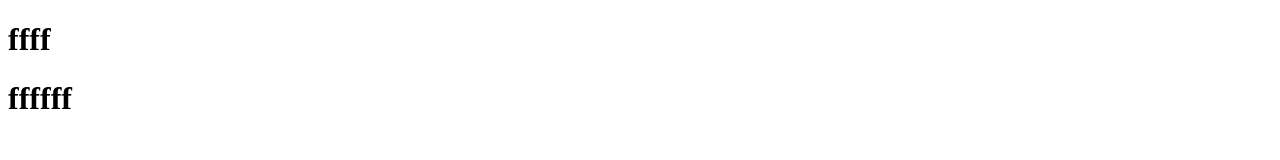
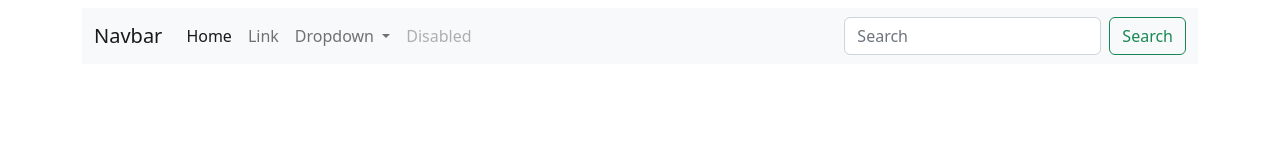
Before and after one commit to k12amrul/assignment-three, a plain HTML site: page index.html in a window 1280 px wide. Drawn offline with nearby package versions, Linux system fonts and the light colour scheme.

Commit message:
first commit

```diff
--- a/index.html
+++ b/index.html
@@ -1,13 +1,67 @@
-<!DOCTYPE html>
+<!doctype html>
 <html lang="en">
-<head>
-    <meta charset="UTF-8">
-    <meta http-equiv="X-UA-Compatible" content="IE=edge">
-    <meta name="viewport" content="width=device-width, initial-scale=1.0">
-    <title>Document</title>
-</head>
-<body>
-    <h1>ffff</h1>
-    <h1>ffffff</h1>
-</body>
-</html>
+  <head>
+    <meta charset="utf-8">
+    <meta name="viewport" content="width=device-width, initial-scale=1">
+
+    <title>Bootstrap demo</title>
+    <link href="https://cdn.jsdelivr.net/npm/bootstrap@5.2.0/dist/css/bootstrap.min.css" rel="stylesheet" integrity="sha384-gH2yIJqKdNHPEq0n4Mqa/HGKIhSkIHeL5AyhkYV8i59U5AR6csBvApHHNl/vI1Bx" crossorigin="anonymous">
+  </head>
+  <body>
+
+    <section class="container" >
+    <!-- navbar start -->
+        <div class="">
+
+
+    <nav class="navbar navbar-expand-lg bg-light mt-2 mb-5">
+        <div class="container-fluid">
+          <a class="navbar-brand" href="#">Navbar</a>
+          <button class="navbar-toggler" type="button" data-bs-toggle="collapse" data-bs-target="#navbarSupportedContent" aria-controls="navbarSupportedContent" aria-expanded="false" aria-label="Toggle navigation">
+            <span class="navbar-toggler-icon"></span>
+          </button>
+          <div class="collapse navbar-collapse" id="navbarSupportedContent">
+            <ul class="navbar-nav me-auto mb-2 mb-lg-0">
+              <li class="nav-item">
+                <a class="nav-link active" aria-current="page" href="#">Home</a>
+              </li>
+              <li class="nav-item">
+                <a class="nav-link" href="#">Link</a>
+              </li>
+              <li class="nav-item dropdown">
+                <a class="nav-link dropdown-toggle" href="#" role="button" data-bs-toggle="dropdown" aria-expanded="false">
+                  Dropdown
+                </a>
+                <ul class="dropdown-menu">
+                  <li><a class="dropdown-item" href="#">Action</a></li>
+                  <li><a class="dropdown-item" href="#">Another action</a></li>
+                  <li><hr class="dropdown-divider"></li>
+                  <li><a class="dropdown-item" href="#">Something else here</a></li>
+                </ul>
+              </li>
+              <li class="nav-item">
+                <a class="nav-link disabled">Disabled</a>
+              </li>
+            </ul>
+            <form class="d-flex" role="search">
+              <input class="form-control me-2" type="search" placeholder="Search" aria-label="Search">
+              <button class="btn btn-outline-success" type="submit">Search</button>
+            </form>
+          </div>
+        </div>
+      </nav>
+    </div>
+
+       <!-- navbar end -->
+
+
+      </section>
+
+
+
+
+
+
+      <script src="https://cdn.jsdelivr.net/npm/bootstrap@5.2.0/dist/js/bootstrap.bundle.min.js" integrity="sha384-A3rJD856KowSb7dwlZdYEkO39Gagi7vIsF0jrRAoQmDKKtQBHUuLZ9AsSv4jD4Xa" crossorigin="anonymous"></script>
+    </body>
+  </html>
```
